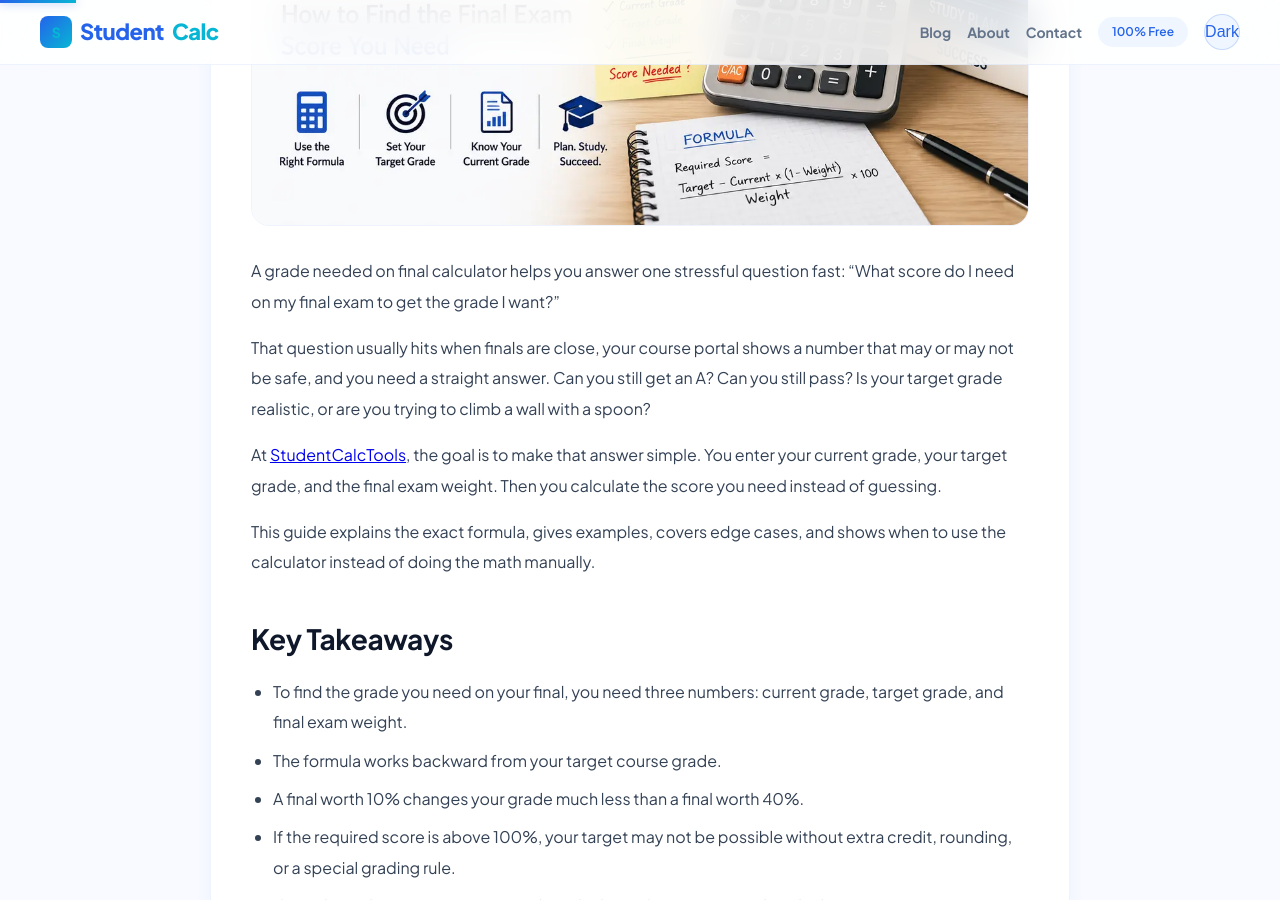
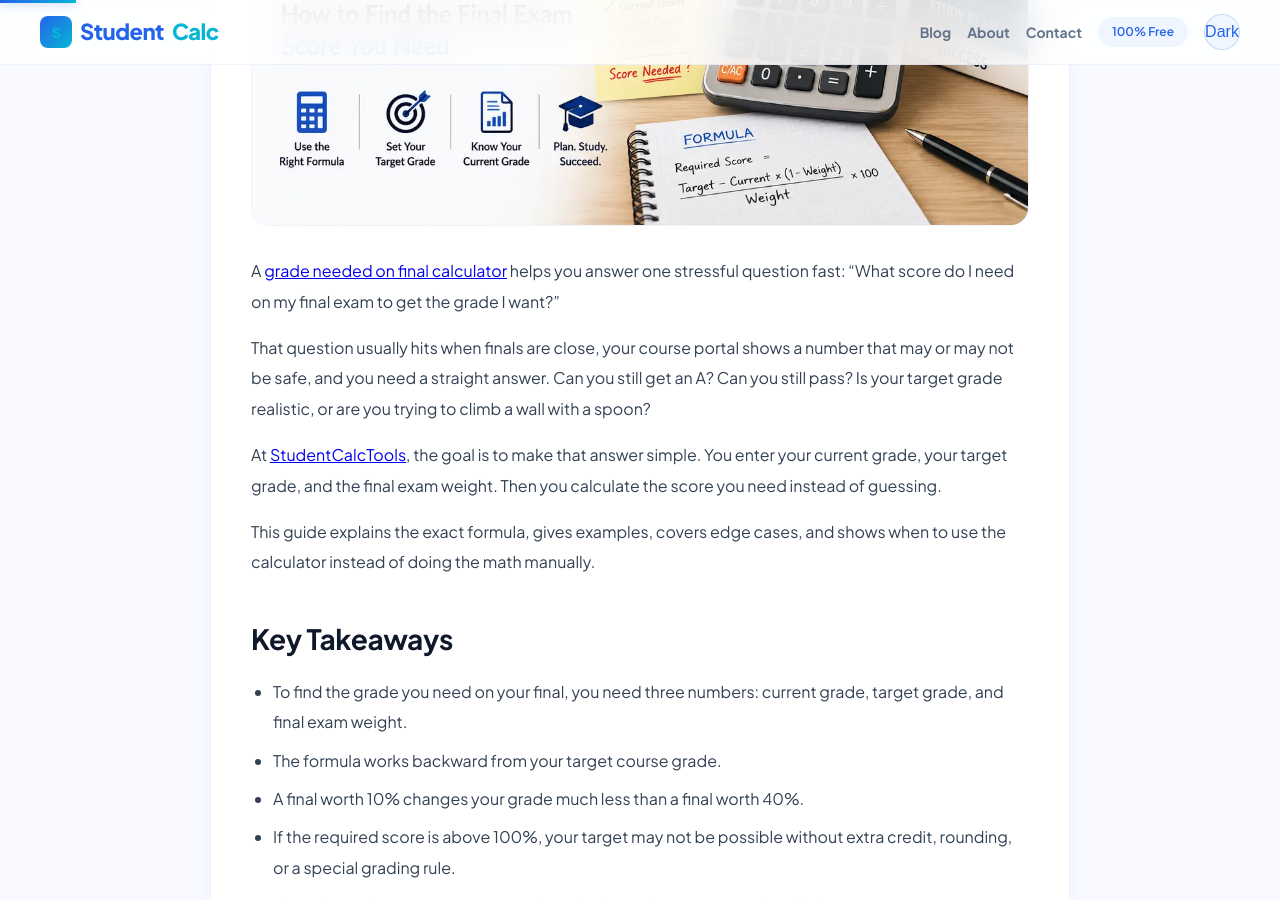
Before and after one commit to zaidmeo09-dhangal/studentcalctools, a Jekyll site: the page built from _posts/2026-06-28-grade-needed-on-final-calculator-how-to-find-the-final-exam-score-you-need.md, in a window 1280 px wide and 900 px high, scrolled down 870 px. Built offline with Jekyll 4.4.1, drawn with Linux system fonts in a browser that asks for light colours; part of the change alters nothing that is shown.

```diff
--- a/_posts/2026-06-28-grade-needed-on-final-calculator-how-to-find-the-final-exam-score-you-need.md
+++ b/_posts/2026-06-28-grade-needed-on-final-calculator-how-to-find-the-final-exam-score-you-need.md
@@ -22,7 +22,7 @@ featured_image: /assets/images/grade-needed-on-final-calculator-find-your-exam-s
 image_alt: Grade Needed on Final Calculator Find Your Exam Score
 read_time: 5 min read
 ---
-A grade needed on final calculator helps you answer one stressful question fast: “What score do I need on my final exam to get the grade I want?”
+A [grade needed on final calculator](https://studentcalctools.com/final-grade-calculator/) helps you answer one stressful question fast: “What score do I need on my final exam to get the grade I want?”
 
 That question usually hits when finals are close, your course portal shows a number that may or may not be safe, and you need a straight answer. Can you still get an A? Can you still pass? Is your target grade realistic, or are you trying to climb a wall with a spoon?
 
```
